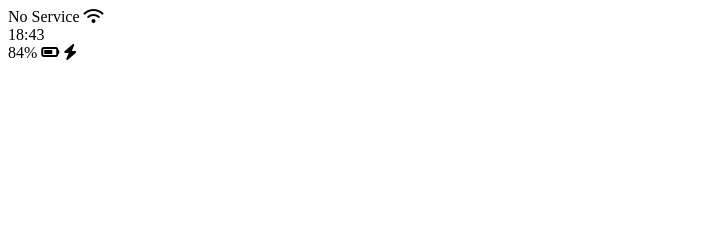
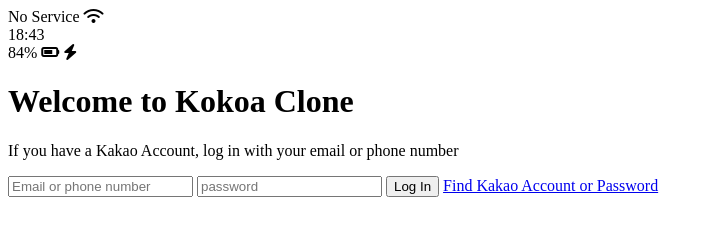
Before and after one commit to XCFQ909/kokoa-clone-2023, a plain HTML site: page index.html in a window 1280 px wide. Shown: the whole page, without its empty margins (0-714 px from the left). Drawn offline with Linux system fonts and the light colour scheme.

Commit message:
Update index.html
real #6.4
2023.03.28.

```diff
--- a/index.html
+++ b/index.html
@@ -4,7 +4,7 @@
     <meta charset="UTF-8">
     <meta http-equiv="X-UA-Compatible" content="IE=edge">
     <meta name="viewport" content="width=device-width, initial-scale=1.0">
-    <title>Welcome to Kokoa Talk</title>
+    <title>Welcome to Kokoa Clone</title>
 </head>
 <body>
     <div class="status-bar">
@@ -19,6 +19,19 @@
             <i class="fa-solid fa-bolt"></i>
         </div>
     </div>
+
+    <header class="welcome-header">
+        <h1 class="welcome-header__title">Welcome to Kokoa Clone</h1>
+        <p class="welcome-header__text">If you have a Kakao Account, log in with your email or phone number</p>
+    </header>
+
+    <form id="login-form">
+        <input type="text" placeholder="Email or phone number"/>
+        <input type="password" placeholder="password"/>
+        <input type="submit" value="Log In" />
+        <a href="#">Find Kakao Account or Password</a>
+    </form>
+
     <script
         src="https://kit.fontawesome.com/12d457089a.js"
         crossorigin="anonymous"
```
